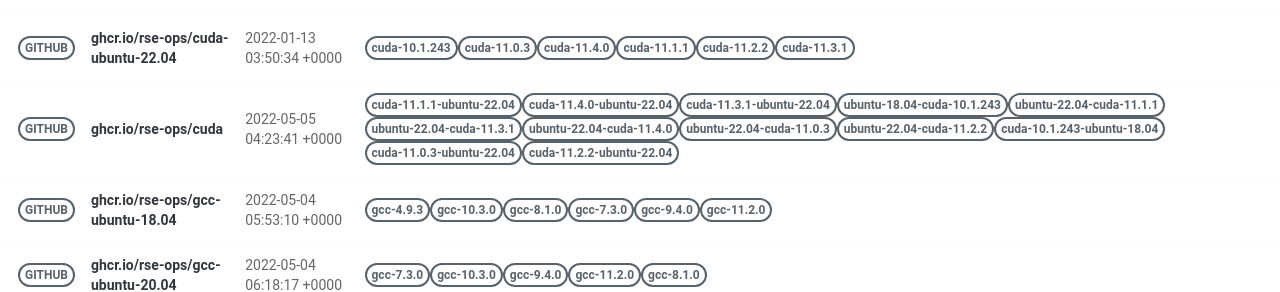
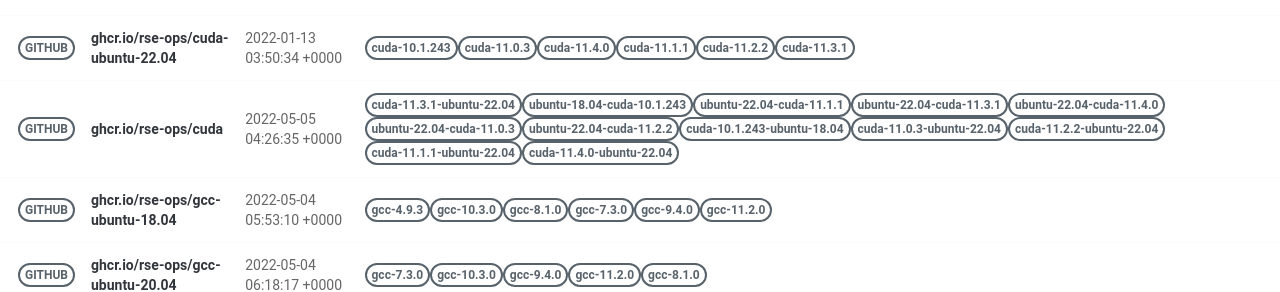
Before and after one commit to rse-ops/docker-images, a Jekyll site: the page built from pages/index.md, in a window 1280 px wide. Shown: the part 414-706 px from the top of the page. Built offline with Jekyll 4.4.1, drawn with Linux system fonts in a browser that asks for light colours; nearby versions of some CDN libraries; part of the change alters nothing that is shown.

Commit message:
Automated push to update library 2022-05-05

```diff
--- a/_library/ghcr.io-rse-ops-cuda.md
+++ b/_library/ghcr.io-rse-ops-cuda.md
@@ -1,17 +1,11 @@
 ---
 layout: container
 name: ghcr.io/rse-ops/cuda
-updated_at: 2022-05-05 04:23:41.887876
+updated_at: 2022-05-05 04:26:35.434017
 
 
 container_url: https://github.com/orgs/rse-ops/packages/container/package/cuda
 versions:
- - tag: cuda-11.1.1-ubuntu-22.04
-   dockerfile: https://github.com/rse-ops/docker-images/blob/main/ubuntu/cuda/Dockerfile
-   manifest: https://crane.ggcr.dev/manifest/ghcr.io/rse-ops/cuda:cuda-11.1.1-ubuntu-22.04
- - tag: cuda-11.4.0-ubuntu-22.04
-   dockerfile: https://github.com/rse-ops/docker-images/blob/main/ubuntu/cuda/Dockerfile
-   manifest: https://crane.ggcr.dev/manifest/ghcr.io/rse-ops/cuda:cuda-11.4.0-ubuntu-22.04
  - tag: cuda-11.3.1-ubuntu-22.04
    dockerfile: https://github.com/rse-ops/docker-images/blob/main/ubuntu/cuda/Dockerfile
    manifest: https://crane.ggcr.dev/manifest/ghcr.io/rse-ops/cuda:cuda-11.3.1-ubuntu-22.04
@@ -42,5 +36,11 @@ versions:
  - tag: cuda-11.2.2-ubuntu-22.04
    dockerfile: https://github.com/rse-ops/docker-images/blob/main/ubuntu/cuda/Dockerfile
    manifest: https://crane.ggcr.dev/manifest/ghcr.io/rse-ops/cuda:cuda-11.2.2-ubuntu-22.04
+ - tag: cuda-11.1.1-ubuntu-22.04
+   dockerfile: https://github.com/rse-ops/docker-images/blob/main/ubuntu/cuda/Dockerfile
+   manifest: https://crane.ggcr.dev/manifest/ghcr.io/rse-ops/cuda:cuda-11.1.1-ubuntu-22.04
+ - tag: cuda-11.4.0-ubuntu-22.04
+   dockerfile: https://github.com/rse-ops/docker-images/blob/main/ubuntu/cuda/Dockerfile
+   manifest: https://crane.ggcr.dev/manifest/ghcr.io/rse-ops/cuda:cuda-11.4.0-ubuntu-22.04
 
 ---
```
